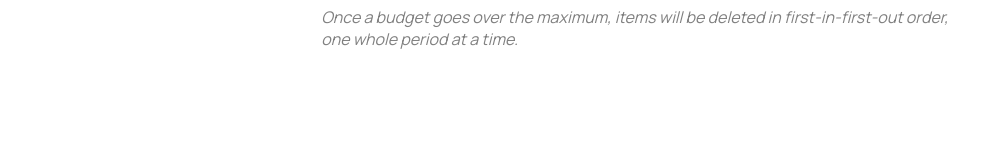
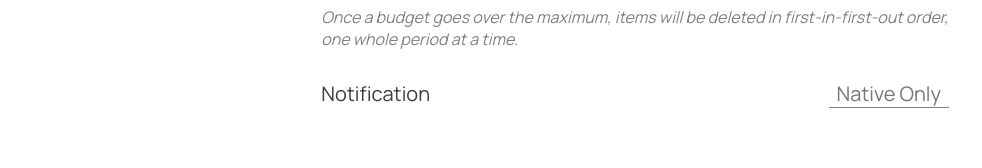
Before and after one commit to helloRupa/simply-budget, a React (Create React App) app: page / in a window 1280 px wide. Both pictures are taken after a click on the button 350 px from the left and 1808 px from the top of the page. Shown: the part 343-511 px from the top of the page, without its empty margins (0-982 px from the left). Built offline with nearby package versions, Linux system fonts and the light colour scheme; no server answers; data requests are answered from the project's data file; the HTML template or start-up script is replaced by a standard one; a web font is replaced by a local one.

Commit message:
Add notification placeholder

```diff
--- a/src/components/Settings.js
+++ b/src/components/Settings.js
@@ -73,6 +73,16 @@ function Settings({
         one whole period at a time.
       </p>
 
+      <div>
+        <label htmlFor="notification">
+          Notification
+        </label>
+        <TextInput
+          placeholder="Native Only"
+          id="notification"
+          disabled={true} />
+      </div>
+
       <Error
         msg="Maximum number of line items must be 10 or more"
         condition={!isValidLineItems()} />
--- a/src/shared/TextInput.js
+++ b/src/shared/TextInput.js
@@ -9,7 +9,8 @@ function TextInput({
   list="",
   className="",
   autoFocus=false,
-  id=""
+  id="",
+  disabled=false
 }) {
   return <input
     type="text"
@@ -20,7 +21,8 @@ function TextInput({
     list={list}
     className={className}
     autoFocus={autoFocus}
-    id={id} />
+    id={id}
+    disabled={disabled} />
 }
 
 export default TextInput;
--- a/src/styles/index.css
+++ b/src/styles/index.css
@@ -117,6 +117,7 @@ input[type="text"].amount {
   font-size: 0.8em;
   font-style: italic;
   margin-top: -30px;
+  margin-bottom: 15px;
 }
 
 .negative-tracking {
```
